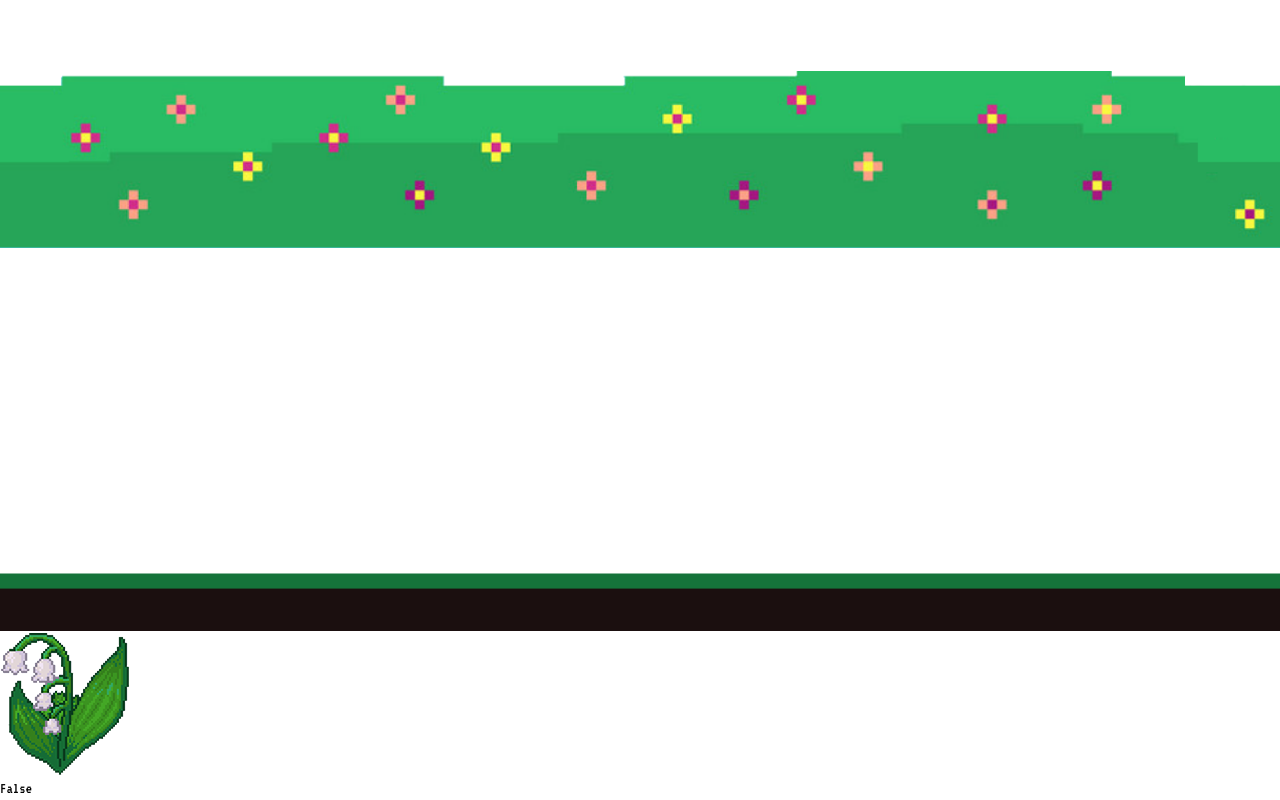
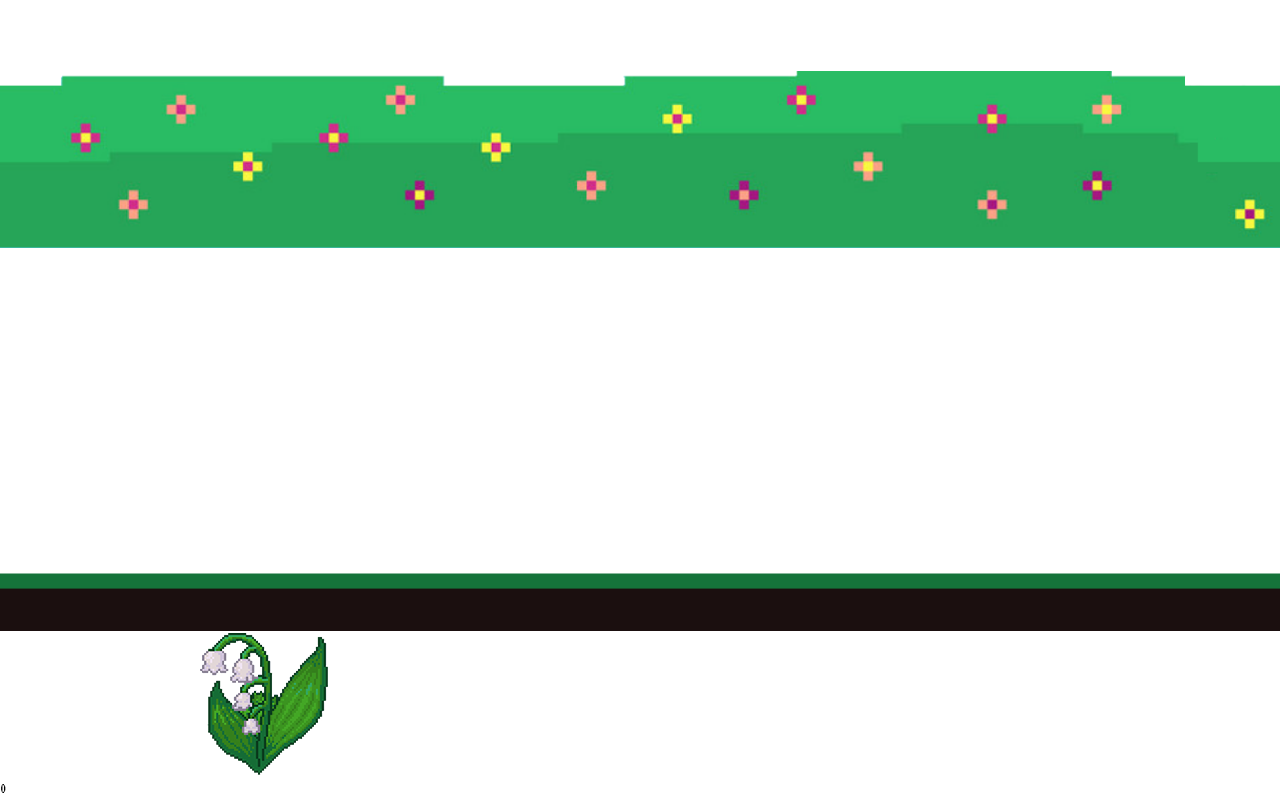
Before and after one commit to loki-099/niniofthevalley, a React (Vite) app: page /start in a window 1280 px wide. Shown: the part 1705-2505 px from the top of the page. Built offline with nearby package versions, Linux system fonts and the light colour scheme.

Commit message:
item fix

```diff
--- a/src/pages/Home.jsx
+++ b/src/pages/Home.jsx
@@ -18,7 +18,8 @@
         <img src="/assets/clouds.png" alt="clouds" className='w-auto max-w-fit h-[180px] px-10'/>
         <img src="/assets/clouds.png" alt="clouds" className='w-auto max-w-fit h-[180px] px-10'/>
       </div>
-      <img src="/assets/ground.png" alt="ground" className='absolute bottom-0'/>
+      <img src="/assets/ground.png" alt="ground" className='absolute bottom-0 z-10'/>
+      <img src="/assets/bushes.png" alt="" className='absolute bottom-0'/>
       <div className='relative z-10 pb-4'>
         <h1 className='text-[#111111] text-center text-8xl uppercase leading-[70px] title'>Nini<br/>of<span className='tracking-[-20px]'> </span>the<br/>Valley</h1>
         <p className='mt-14 text-4xl text-[#111111] text-center animate-pulse'>Press space to start</p>
--- a/src/pages/Start.jsx
+++ b/src/pages/Start.jsx
@@ -16,12 +16,13 @@
   const [arrow, setArrow] = useState('hidden')
   const [posX, setPosX] = useState(0)
   const [message, setMessage] = useState("")
-  const intervalRef = React.useRef(null);
-  const [itemX, setItemX] = useState(1)
-  const [isSpawn, setIsSpawn] = useState(false)
+  const intervalRef = useRef(null);
   const [bushX, setBushX] = useState(0)
   const [bushX2, setBushX2] = useState(1366)
   const [bushSpeed, setBushSpeed] = useState(0)
+  const [itemX, setItemX] = useState(200)
+  const [itemSpeed, setItemSpeed] = useState(0)
+  const [itemBottom, setItemBottom] = useState('bottom-[-100px]')
 
 
 
@@ -64,6 +65,7 @@
       setBushSpeed(6)
       setState('walking')
       updateX()
+      setItemSpeed(7)
     }
   }
   const handleUp = (event) => {
@@ -72,6 +74,7 @@
       setBushSpeed(0)
       setState('idle')
       stopUpdateX()
+      setItemSpeed(0)
     }
   }
 
@@ -82,8 +85,6 @@
     if (intervalRef.current) return;
     intervalRef.current = setInterval(() => {
       setPosX((prevCounter) => prevCounter + 1);
-      isSpawn ? setItemX((prev) => prev - 5) : setItemX(prev => prev)
-      // setItemX((prev) => prev - 5)
     }, 100);
   }
   const stopUpdateX= () => {
@@ -98,6 +99,7 @@
     setX2((prevX2) => (prevX2 < -1596 ? 1596 : prevX2 - gameSpeed))
     setBushX((prevBushX) => (prevBushX < -1366 ? 1366 : prevBushX - bushSpeed))
     setBushX2((prevBushX2) => (prevBushX2 < -1366 ? 1366 : prevBushX2 - bushSpeed))
+    setItemX((prevItemX) => (prevItemX < -1366 ? 200 : prevItemX - itemSpeed))
   }
 
   const animateCat = () => {
@@ -154,13 +156,10 @@
   }
 
 
-  const spawnItem = () => {
-
-  }
-
   useEffect(() => {
-    if (posX == 50) {
-      setIsSpawn(true)
+    if (posX == 370) {
+      setItemX(100)
+      setItemBottom('bottom-[60px]')
     }
     if (posX % 50 == 45 && posX > 50) {
       setMessageOpacity("opacity-0")
@@ -169,6 +168,7 @@
       updateMessage()
     }
   }, [posX])
+
 
   useEffect(() => {
     const timer = setTimeout(() => {
@@ -219,12 +219,12 @@
       {/* GROUND */}
       <img src="/assets/ground.png" alt="ground" className='absolute bottom-0'/>
       {/* ITEM */}
-      <img src={items[2].url} alt="" className={`absolute bottom-[60px] right-0 h-[100px] w-auto cursor-pointer drop-shadow-2xl`} style={{transform: `translateX(${itemX}px)`}}/>
+      <img src={items[2].url} alt="" className={`absolute ${itemBottom} right-0 h-[100px] w-auto cursor-pointer drop-shadow-2xl`} style={{transform: `translateX(${itemX}px)`}}/>
       {/* BACKGROUND MESSAGE */}
       <div className='absolute w-[40%] h-32 right-0'>
         <p className={`text-4xl whitespace-pre-wrap pr-4 ${messageOpacity} transition-opacity duration-500`}>{message}</p>
       </div>
-      <p className='text-4xl absolute left-9'>{isSpawn ? 'True' : 'False'}</p>
+      <p className='text-4xl absolute left-9'>{posX}</p>
       {/* POEM DIV */}
       <Paper/>
     </div>
```
